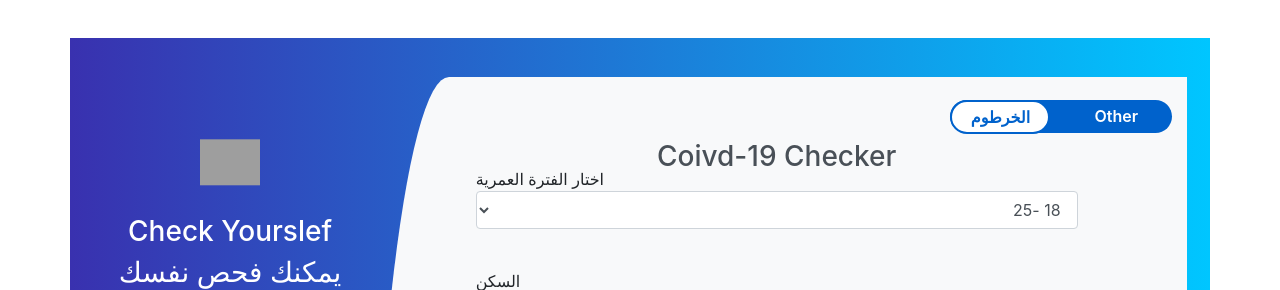
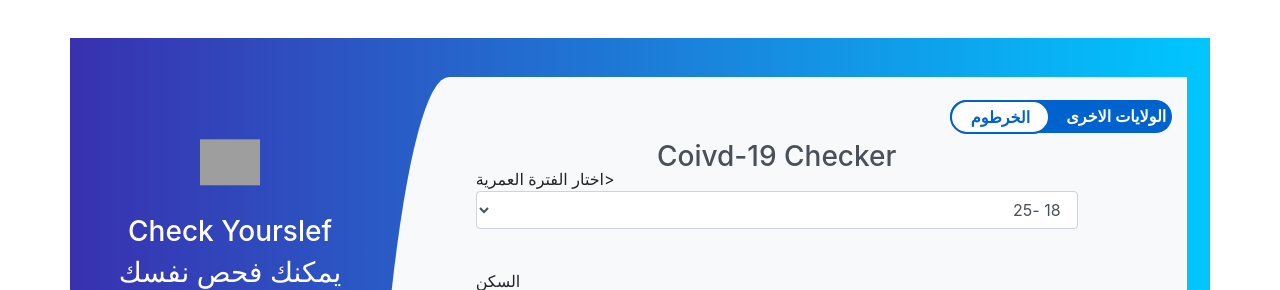
Before and after one commit to fakhry00/Covid-19-Sudan, a Flask app: page / in a window 1280 px wide. Shown: the top 290 px of the page. Run offline with Flask 2, Linux system fonts and the light colour scheme; parts of the project's set-up code (start-up, migrations or seed data) failed here and were passed over; some libraries are stand-ins or nearby versions; grey boxes are pictures that could not be loaded.

Commit message:
Add files via upload

```diff
--- a/templates/index.html
+++ b/templates/index.html
@@ -6,7 +6,7 @@
     <script src="https://stackpath.bootstrapcdn.com/bootstrap/4.4.1/js/bootstrap.min.js"></script>
     <style>
         .register{
-    background: -webkit-linear-gradient(left, #3931af, #00c6ff);
+    background: -webkit-linear-gradient(left , #3931af, #00c6ff);
     margin-top: 3%;
     padding: 3%;
 }
@@ -107,7 +107,7 @@
 </head>
 <body>
 
-<div class="container register">
+<div class="container register" >
                 <div class="row">
                     <div class="col-md-3 register-left">
                         <img src="https://image.ibb.co/n7oTvU/logo_white.png" alt=""/>
@@ -122,7 +122,7 @@
                                 <a class="nav-link active" id="home-tab" data-toggle="tab" href="#home" role="tab" aria-controls="home" aria-selected="true">الخرطوم </a>
                             </li>
                             <li class="nav-item">
-                                <a class="nav-link" id="profile-tab" data-toggle="tab" href="#profile" role="tab" aria-controls="profile" aria-selected="false">Other</a>
+                                <a class="nav-link" id="profile-tab" data-toggle="tab" href="#profile" role="tab" aria-controls="profile" aria-selected="false">الولايات الاخرى</a>
                             </li>
                         </ul>
                         <div class="tab-content" id="myTabContent">
@@ -131,9 +131,9 @@
                                 <h3 class="register-heading" style="color: red;">{{ prediction_text }}</h3>
                                 <div class=" register-form">
                                     <form action="{{ url_for('predict')}}"method="post">
-                                    <div class="col-md-12 ">
+                                    <div class="col-md-12 " >
 
-                                        <div class="form-group"><br>اختار الفترة العمرية
+                                        <div class="form-group" ><br><اختار الفترة العمرية
                                             <br>
                                             <select class="form-control" name="Age">
 
```
Also changed, not shown: 1 other file.
